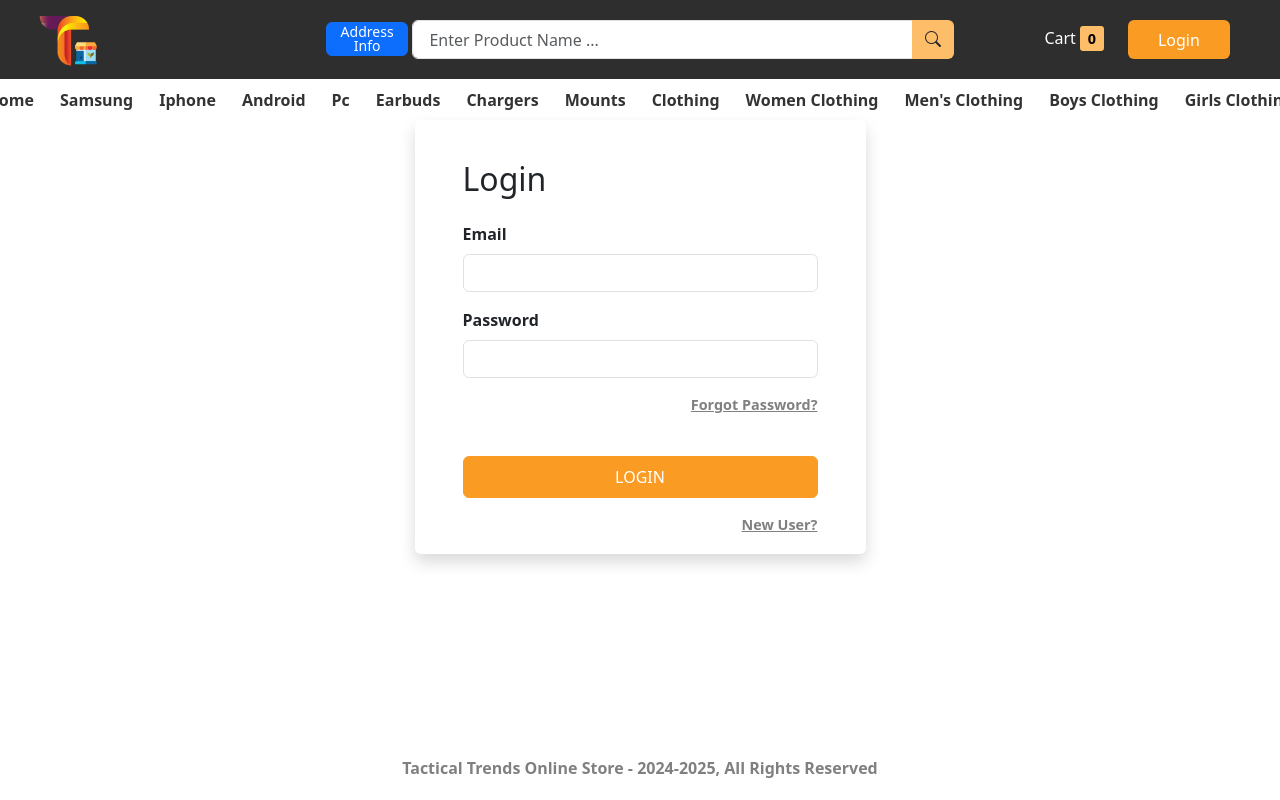
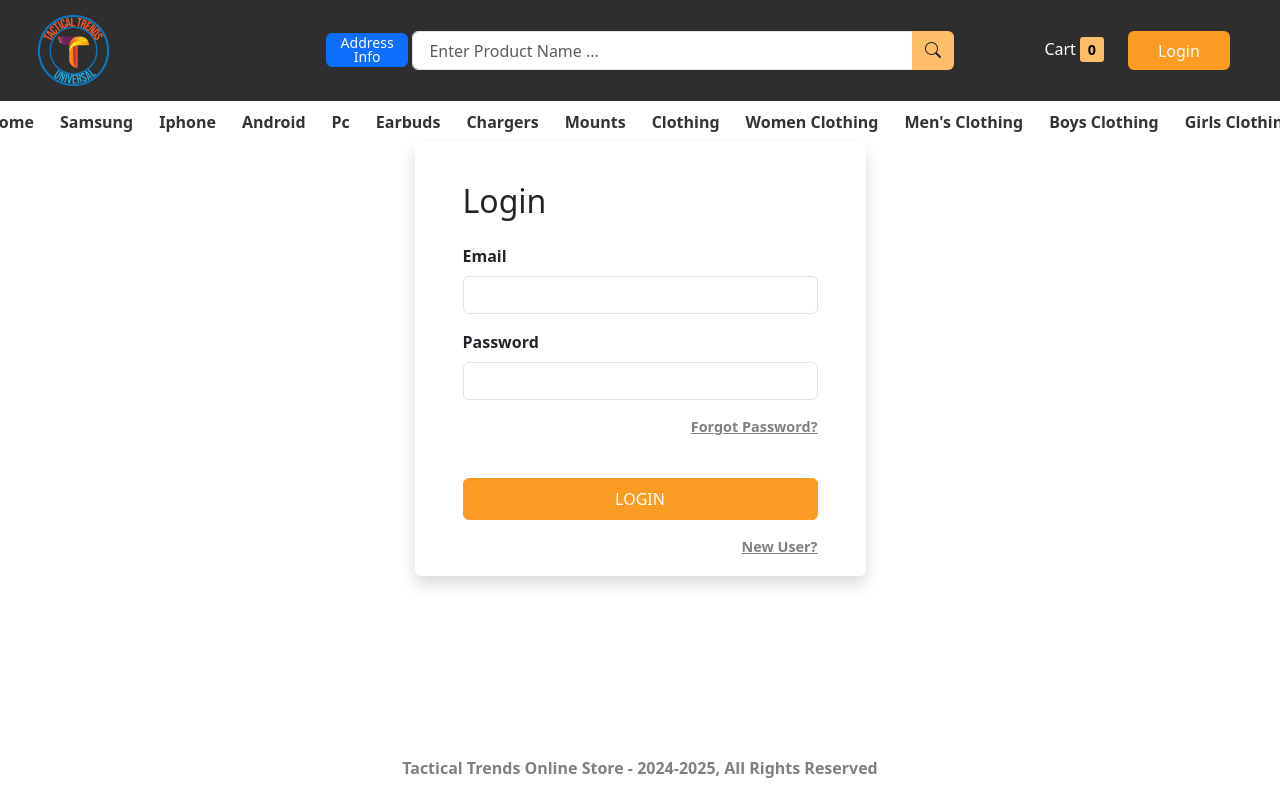
Before and after one commit to fidrickbenjamin/OnlineStoreTT, a React (Create React App) app in the folder frontend/: page /login in a window 1280 px wide. Built offline with nearby package versions, Linux system fonts and the light colour scheme; no server answers; a web font is replaced by a local one.

Commit message:
logo update

```diff
--- a/frontend/src/components/layout/Header.jsx
+++ b/frontend/src/components/layout/Header.jsx
@@ -33,7 +33,7 @@ const Header = () => {
         <div className="col-12 col-md-3 ps-5">
           <div className="navbar-brand">
             <a href="https://www.tactrendsshop.com/">
-              <img src="/images/LogoTactical.png" alt="Tactical Trends Logo" />
+              <img src="/images/Tactical-Trends-Universal.png" alt="Tactical Trends Logo" />
             </a>
           </div>
         </div>
```
Also changed, not shown: frontend/public/images/Tactical-Trends-Universal.png (added).
